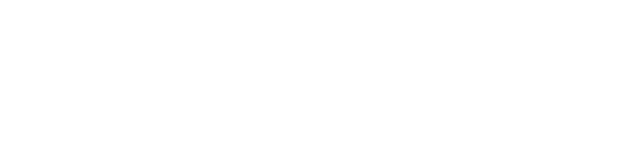
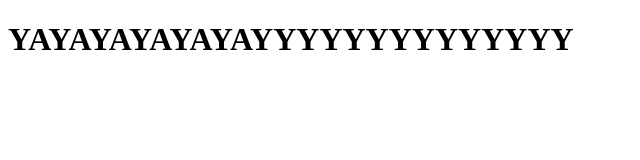
Before and after one commit to qoneill3/NewNew, a plain HTML site: page index.html in a window 1280 px wide. Shown: the whole page, without its empty margins (0-640 px from the left). Drawn offline with Linux system fonts and the light colour scheme.

Commit message:
waaaaay better stuff

```diff
--- a/index.html
+++ b/index.html
@@ -1,9 +1,11 @@
 <!DOCTYPE html>
 <html>
 <head>
-	<title></title>
+	<title>Here We Go!</title>
 </head>
 <body>
 
+	<h1>YAYAYAYAYAYAYYYYYYYYYYYYYY</h1>
+
 </body>
 </html>
```
Also changed, not shown: 1 other file.
